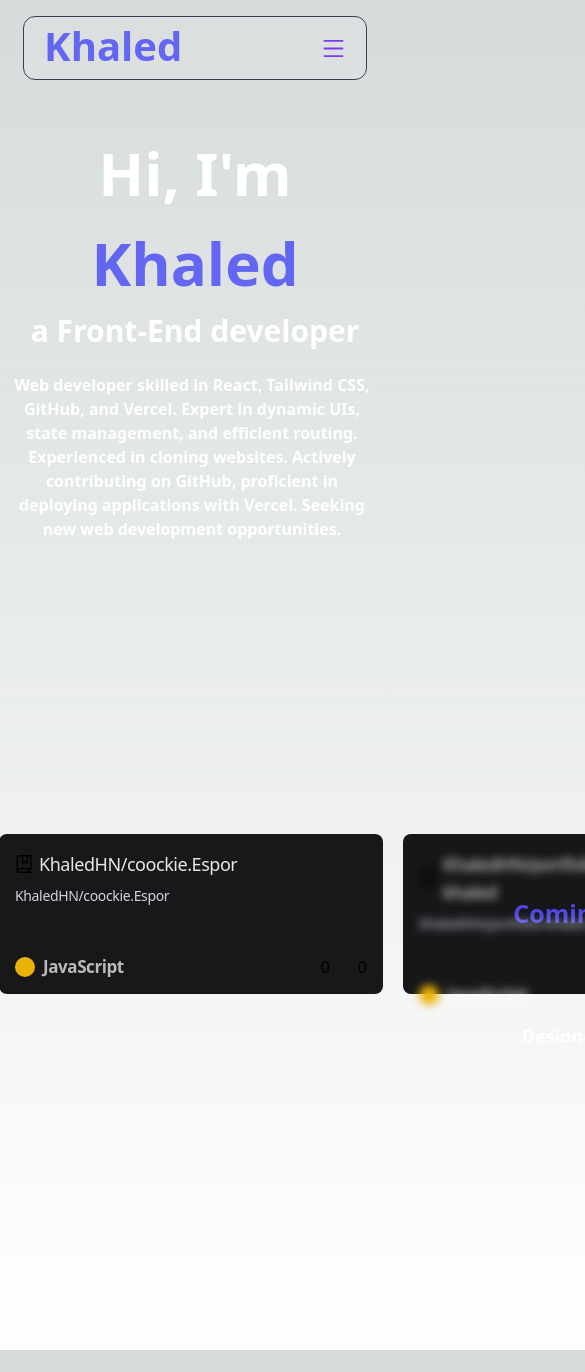
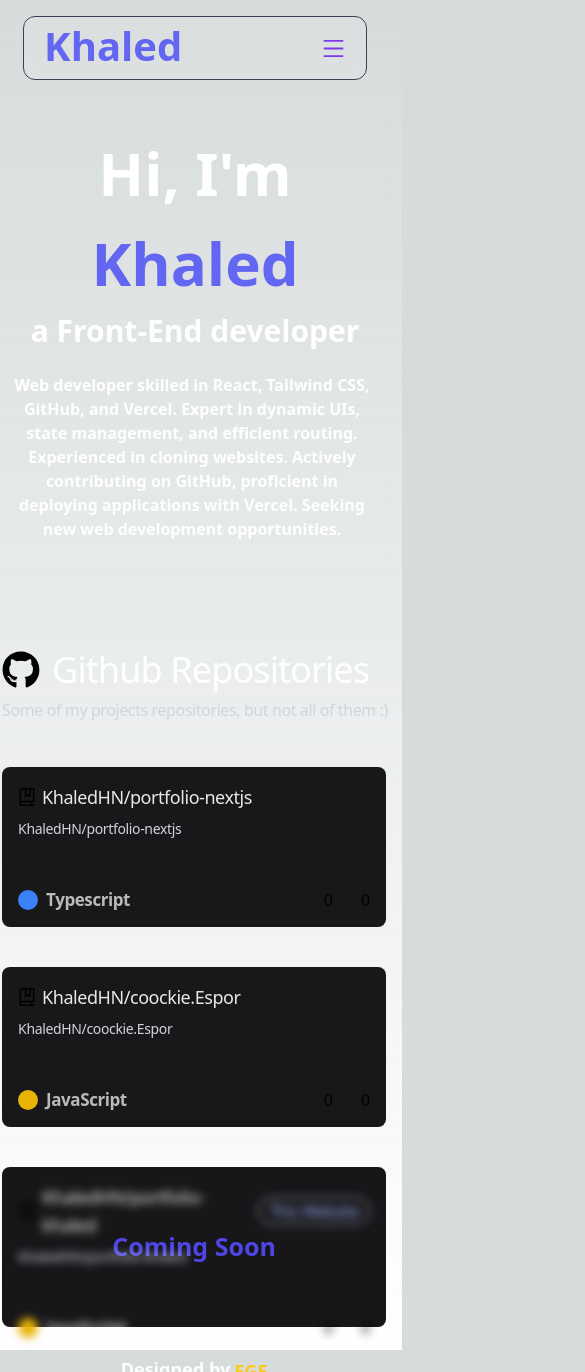
Before and after one commit to KhaledHN/Portfolio-website, a Next.js app: page / in a window 390 px wide. Shown: the top 1372 px of the page, 585 px wide, since content can reach past the window. Before the commit the page ends 1350 px from the top, so only its background shows below. Built offline with nearby package versions, Linux system fonts and the light colour scheme; some icons are missing.

Commit message:
Making github section responsive

```diff
--- a/components/Github.js
+++ b/components/Github.js
@@ -5,11 +5,11 @@ import { FaRegStar, FaCodeFork } from "react-icons/fa6";
 
 const Github = () => {
   return (
-    <div className=" w-full h-[700px] pt-16 flex justify-center ">
+    <div className=" w-full h-[700px] xl:pt-16 flex justify-center ">
       <div className="absolute xl:top-[900px] 2xl:hidden left-0 xl:w-[28%] xl:h-[32%] bg-[#845EC2] filter blur-[600px]"></div>
       <div className=" max-w-[1240px] h-full flex items-start ">
         <div className=" w-full ">
-          <div className=" w-[1200px] flex items-center text-left ">
+          <div className=" xl:w-[1200px] flex items-center text-left ">
             <div className=" pr-3 text-[38px]  ">
               <FaGithub />
             </div>
@@ -21,8 +21,9 @@ const Github = () => {
           <p className=" pt-2 text-gray-300 tracking-tight text-base transition-all duration-100 ">
             Some of my projects repositories, but not all of them :)
           </p>
-          <div className=" w-full h-64 flex items-center overflow-x-scroll scrollbar-hide ">
-            <div className=" flex item col-span-8 gap-5 ">
+          <div className=" w-full h-[650px] xl:h-64 flex items-center overflow-x-scroll scrollbar-hide ">
+            <div className=" xl:flex item col-span-8 gap-5 ">
+              <div className=" pb-10 ">
                 <div className=" w-96 h-40 p-4 bg-zinc-900 hover:bg-zinc-800 rounded-lg ">
                   <a href="" className=" w-96 h-40 absolute "></a>
                   <div className=" flex text-lg text-white/90 items-center tracking-tight ">
@@ -56,6 +57,8 @@ const Github = () => {
                     </div>
                   </div>
                 </div>
+              </div>
+              <div className=" pb-10 ">
                 <div className=" w-96 h-40 p-4 bg-zinc-900 hover:bg-zinc-800 rounded-lg ">
                   <a href="" className=" w-96 h-40 absolute "></a>
                   <div className=" flex text-lg text-white/90 items-center tracking-tight ">
@@ -85,6 +88,7 @@ const Github = () => {
                       <div className=" flex items-center ">
                         <FaCodeFork className=" scale-95" />
                         <p className=" pl-1 ">0</p>
+                      </div>
                     </div>
                   </div>
                 </div>
```
Lines whose indentation alone changed are shown as unchanged.
